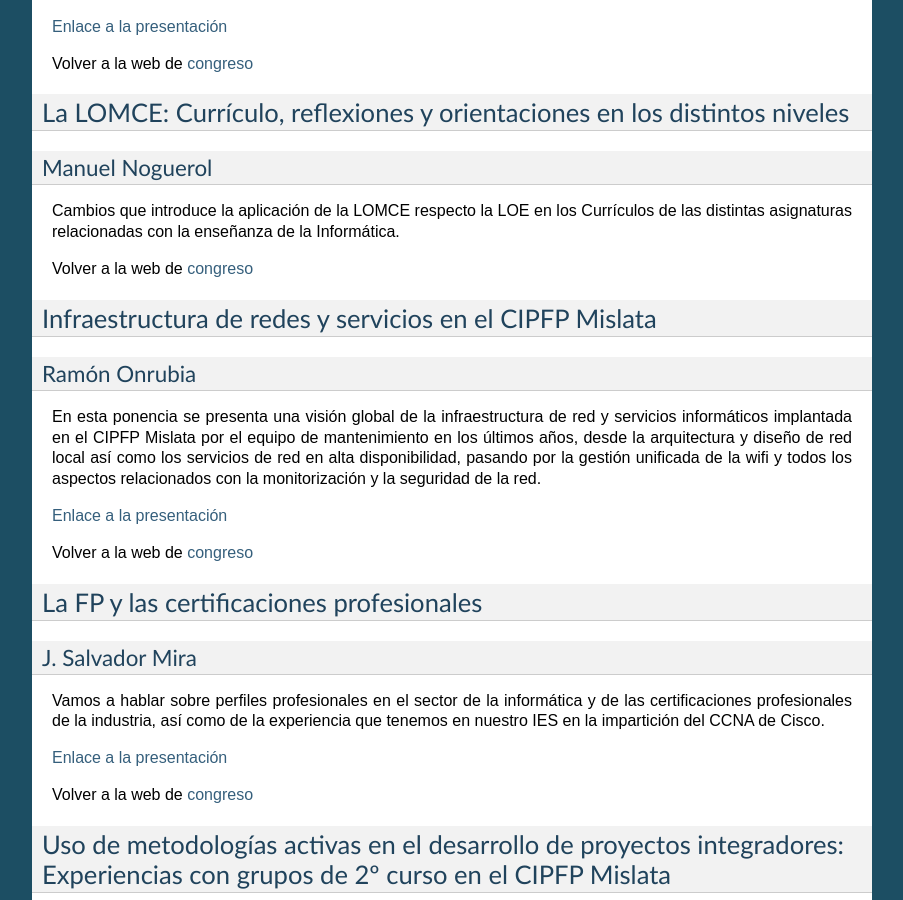
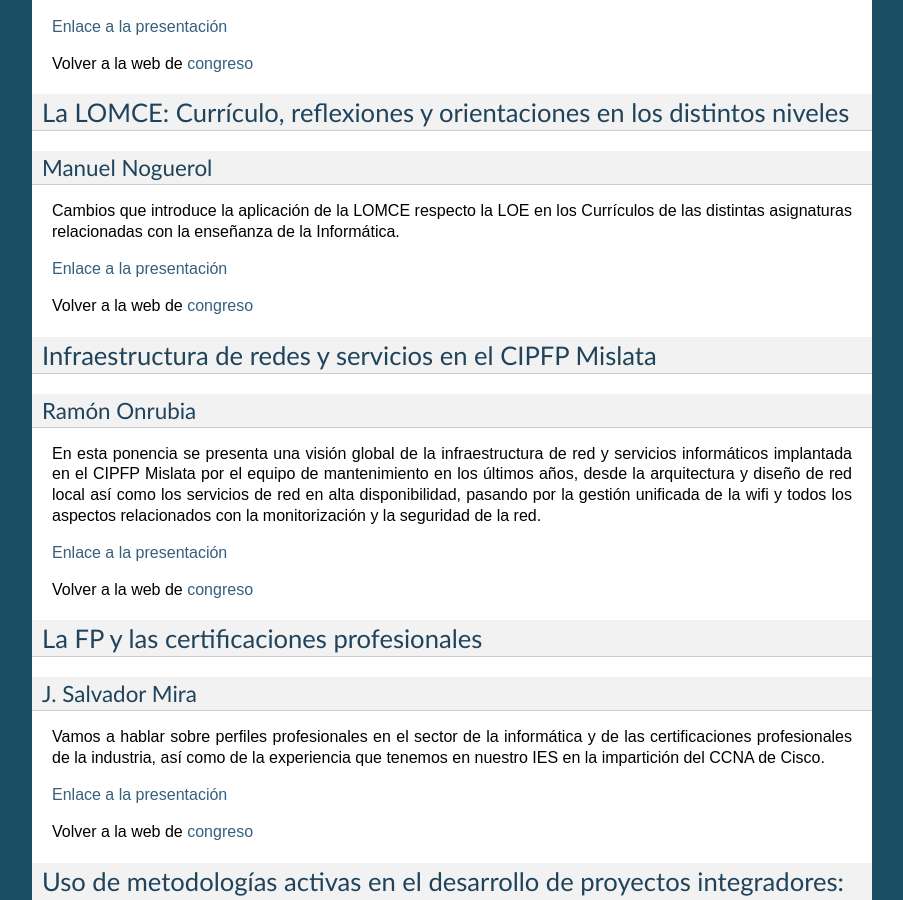
Before and after one commit to pnapi/web-pnapi-archivo, a Sphinx documentation site: the page built from source/congreso/2014/ponencias.rst, in a window 1280 px wide and 900 px high, scrolled down 2387 px. Shown: the whole window, without its empty margins (198-1101 px from the left). Built offline with Sphinx 7.4.7, drawn with Linux system fonts in a browser that asks for light colours.

Commit message:
Añado enlace presentación Manu Noguerol

```diff
--- a/source/congreso/2014/ponencias.rst
+++ b/source/congreso/2014/ponencias.rst
@@ -112,6 +112,8 @@ Manuel Noguerol
 
 Cambios que introduce la aplicación de la LOMCE respecto la LOE en los Currículos de las distintas asignaturas relacionadas con la enseñanza de la Informática.
 
+`Enlace a la presentación <http://congreso.profesoresinformatica.es/files/LOMCE_CoNPI14.pdf>`_
+
 Volver a la web de congreso_
 
 .. _experiencias:
```
